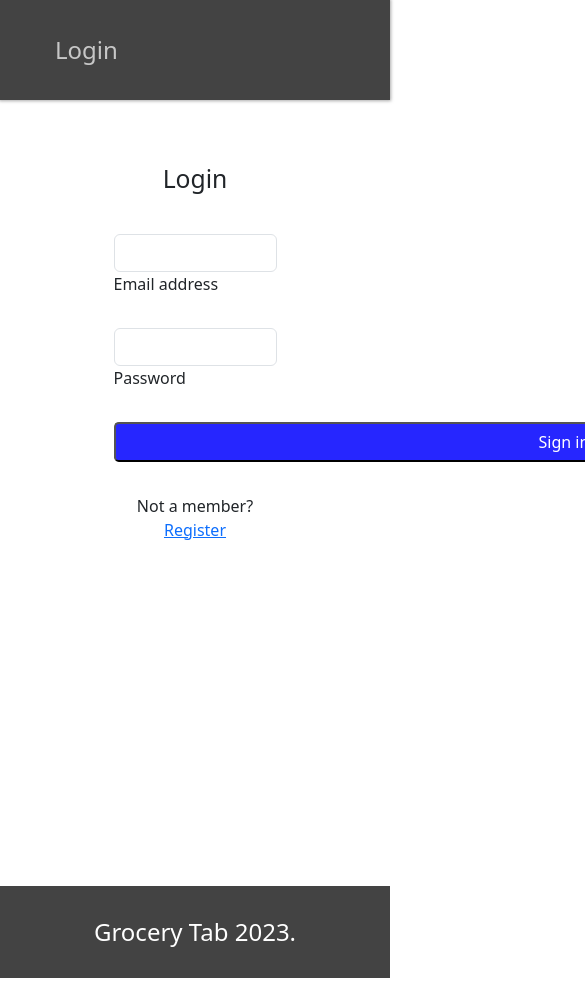
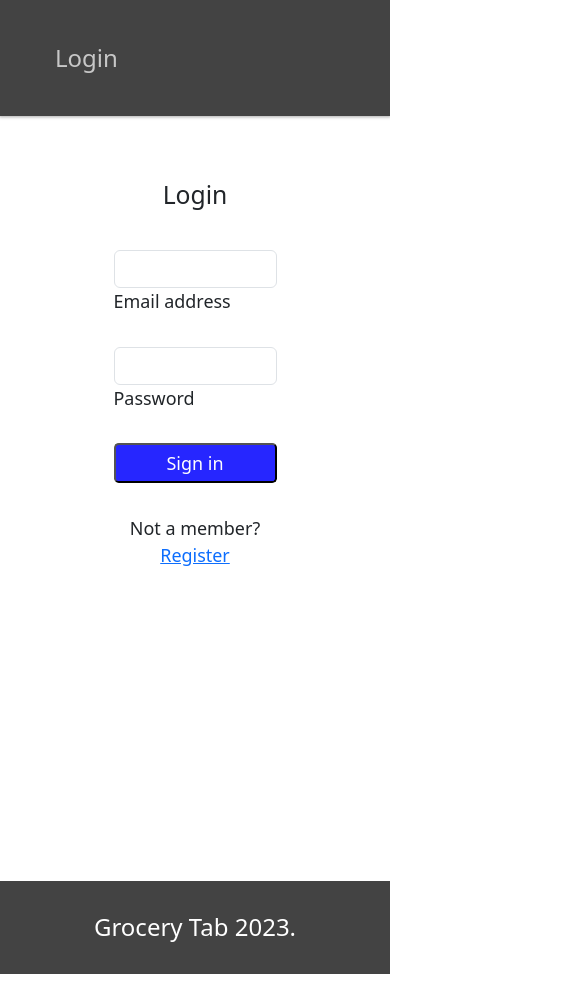
Before and after one commit to brycehadl/Grocery_Tab, a React (Vite) app in the folder client/: page /login in a window 390 px wide. Shown: the top 986 px of the page, 585 px wide, since content can reach past the window. Built offline with nearby package versions, Linux system fonts and the light colour scheme.

Commit message:
worked on mobile responsiveness

```diff
--- a/client/src/components/Footer/style.scss
+++ b/client/src/components/Footer/style.scss
@@ -8,6 +8,6 @@
         background-color: #434343;
         color: #fff;
         padding: 2rem;
-        margin-top: 14rem;
+        margin-top: 12rem;
     }
 }
--- a/client/src/components/Login/style.scss
+++ b/client/src/components/Login/style.scss
@@ -12,7 +12,7 @@
         background-color: rgb(38, 38, 255);
         color: #fff;
         border-radius: 0.3rem;
-        width: 56.3rem;
+        width: 100%;
         height: 2.5rem;
         margin-bottom: 2rem;
     }
--- a/client/src/components/Nav/index.jsx
+++ b/client/src/components/Nav/index.jsx
@@ -13,7 +13,7 @@ export default function Nav() {
       </div> */}
 
       <div>
-        <nav>
+        <nav className="navbar">
           {!Auth.loggedIn() && (
             <Link to="/login">Login</Link>
           )}
@@ -22,7 +22,7 @@ export default function Nav() {
               <Link to="/">Home</Link>
               <Link to="/profile">Profile</Link>
               <Link to="/Recent_Purchases">Recent Purchases</Link>
-              <div className="logout-link" onClick={() => Auth.logout()}>Logout</div>
+              <div id="logout" className="logout-link" onClick={() => Auth.logout()}>Logout</div>
             </>
           )}
         </nav>
--- a/client/src/components/Nav/style.scss
+++ b/client/src/components/Nav/style.scss
@@ -7,6 +7,8 @@ header {
     box-shadow: 0 0 3px 1px rgba(150, 150, 150, 0.8);
     background-color: #434343;
     color: #fff;
+
+
 
     nav {
         display: inline-block;
@@ -37,3 +39,9 @@ header {
         }
     }
 }
+
+@media screen and (max-width: 576px) {
+    .navbar{
+        width: 100%;
+    }
+}
--- a/client/src/index.css
+++ /dev/null
@@ -1,8 +0,0 @@
-body * {
-  box-sizing: border-box;
-}
-
-body {
-  margin: 0;
-  padding: 0;
-}
--- a/client/src/main.jsx
+++ b/client/src/main.jsx
@@ -9,7 +9,7 @@ import NotFound from './pages/NotFound.jsx'
 import SignUp from './pages/SignUp';
 import Login from './components/Login';
 
-import './index.css';
+import './index.scss';
 
 const router = createBrowserRouter([
   {
--- a/package.json
+++ b/package.json
@@ -17,6 +17,7 @@
     "concurrently": "^5.1.0"
   },
   "dependencies": {
+    "aws-sdk": "^2.1504.0",
     "stripe": "^14.5.0"
   }
 }
```
Also changed, not shown: 2 other files (tests, documents, lock files or other folders).
